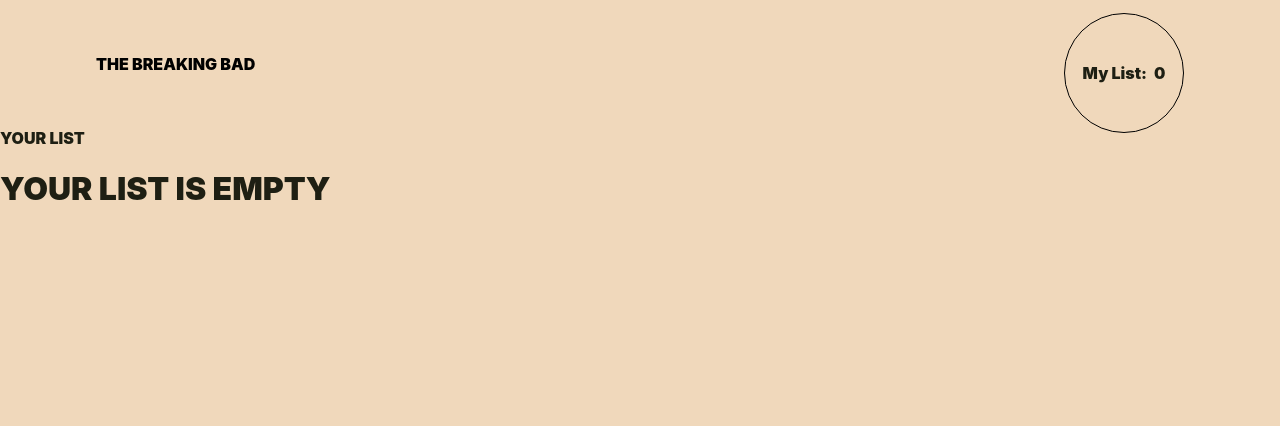
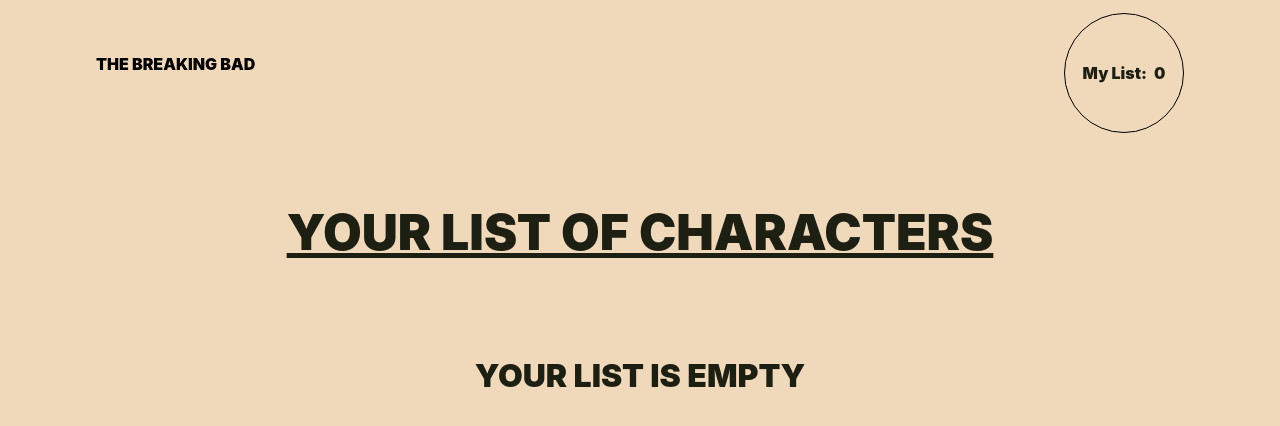
Before and after one commit to Tarantino2021/Breaking-Bad-Character-Search-App, a React (Create React App) app: page /mylist in a window 1280 px wide. Shown: the top 426 px of the page. Built offline with nearby package versions, Linux system fonts and the light colour scheme.

Commit message:
new changes

```diff
--- a/src/pages/MyList.js
+++ b/src/pages/MyList.js
@@ -6,25 +6,24 @@ function MyList() {
   const { list, deleteChar } = useMyContext();
 
   return (
-    <div>
-      YOUR LIST
+    <div className="myList">
+      <h1 className="myList_heading">YOUR LIST OF CHARACTERS</h1>
       {list.length > 0 ? (
         <>
           {list?.map((item) => (
-            <>
+            <div className="myList_item_wrapper">
               <img src={item.img} />
-              <div className="NewReleasesSectionCard_text_top">
+              <div className="myList_text_top">
                 <h1>{item.name}</h1>
-                <span>Nickname: {item.nickname}</span>
               </div>
               <Button
                 variant="contained"
                 color="secondary"
                 onClick={() => deleteChar(item.char_id)}
               >
-                DELET THE ITEM
+                DELETE THE CHARACTER
               </Button>
-            </>
+            </div>
           ))}
         </>
       ) : (
--- a/src/pages/home.js
+++ b/src/pages/home.js
@@ -26,7 +26,6 @@ const Home = () => {
 
   //framer motion animation on scoll
   const { scrollYProgress } = useViewportScroll();
-  const scale = useTransform(scrollYProgress, [0, 1], [1, 1.15]);
 
   return (
     <div className="home">
@@ -50,7 +49,7 @@ const Home = () => {
           ))}
         </div>
       ) : (
-        <h1>No Search Results...Try Again</h1>
+        <h1>No Search Results...Search Again...</h1>
       )}
     </div>
   );
--- a/src/styles/MyList.scss
+++ b/src/styles/MyList.scss
@@ -0,0 +1,25 @@
+.myList {
+  display: flex;
+  flex-direction: column;
+  align-items: center;
+  .myList_heading {
+    font-size: 50px;
+    padding: 40px;
+    text-decoration: underline;
+  }
+  .myList_item_wrapper {
+    img {
+      padding: 60px 0;
+      height: 700px;
+      width: 600px;
+      object-fit: cover;
+    }
+    .myList_text_top {
+      margin-top: -50px;
+      h1 {
+      }
+      span {
+      }
+    }
+  }
+}
```
